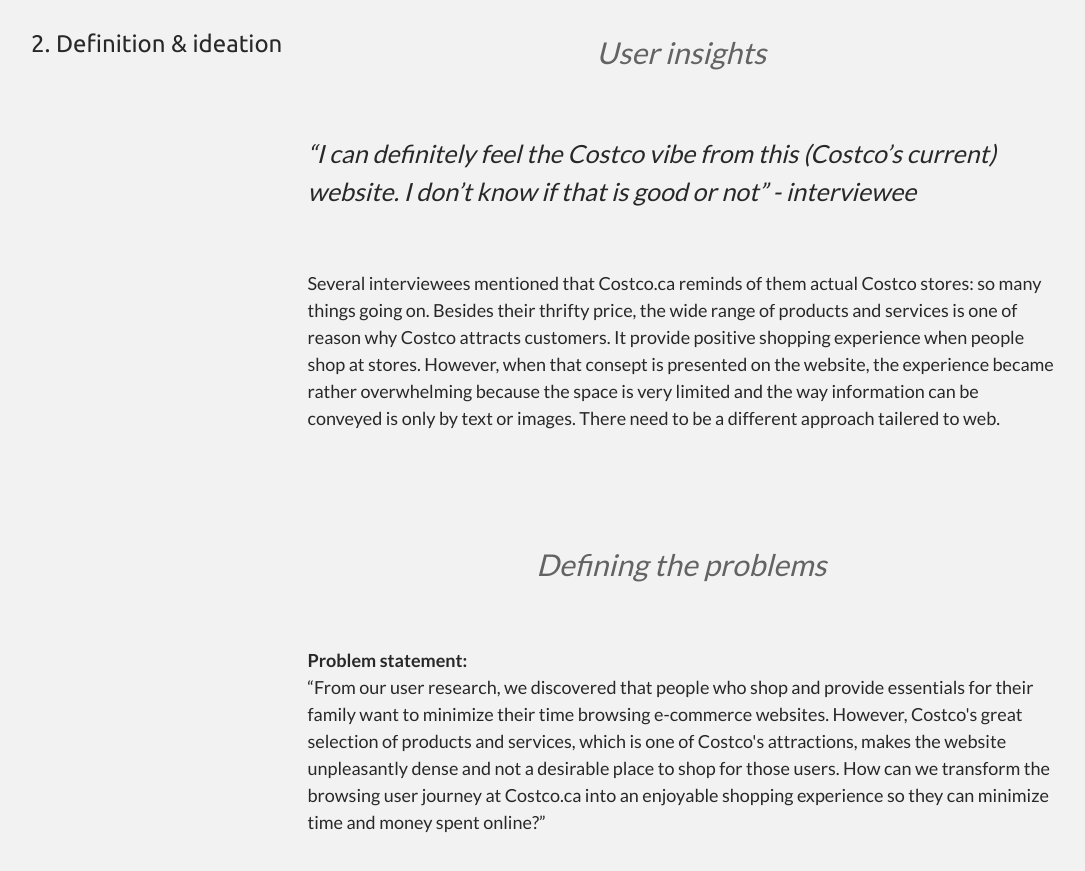
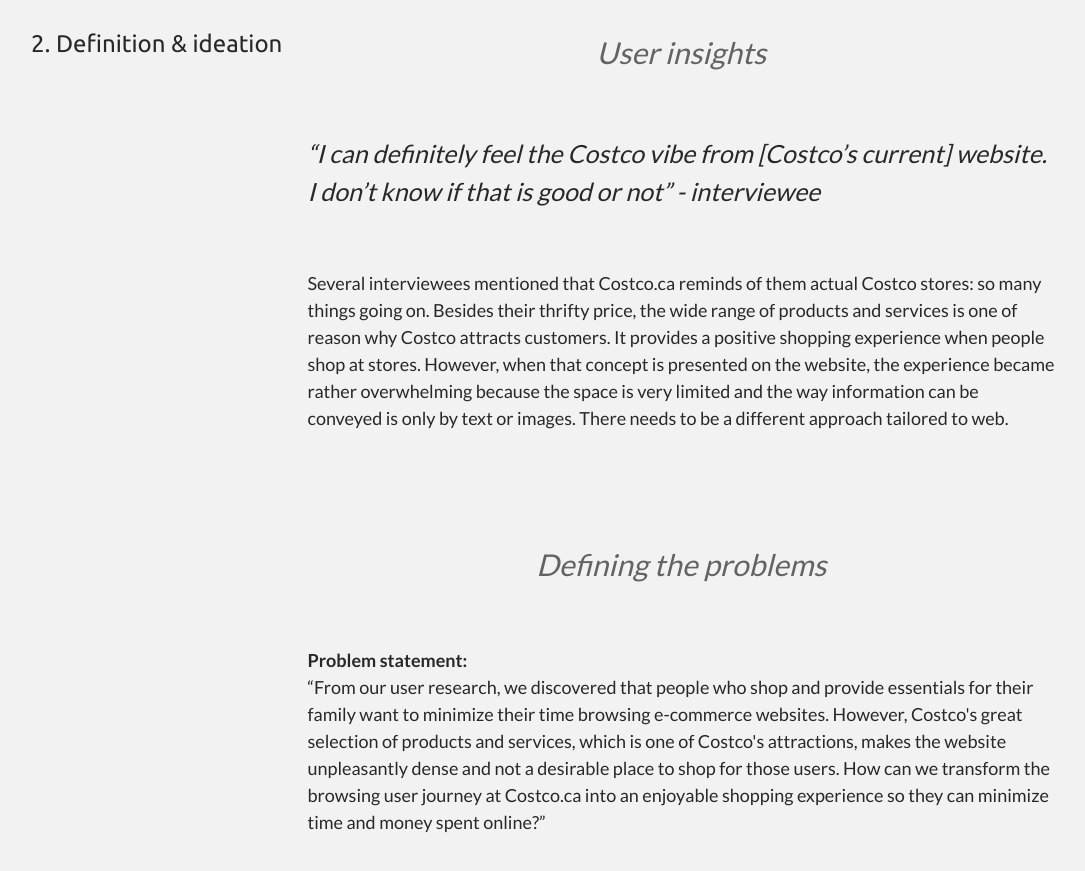
Before and after one commit to EmuSauve/emusauve.github.io, a plain HTML site: page costco.html in a window 1280 px wide. Shown: the part 5500-6371 px from the top of the page, without its empty margins (97-1182 px from the left). Drawn offline with nearby package versions, Linux system fonts and the light colour scheme.

```diff
--- a/costco.html
+++ b/costco.html
@@ -356,7 +356,7 @@
 
                 <div class="marginBottomBig bigQuotes">
                     <p>
-                        “I can definitely feel the Costco vibe from this (Costco’s current) website. I don’t know if
+                        “I can definitely feel the Costco vibe from [Costco’s current] website. I don’t know if
                         that is good or not” - interviewee
                     </p>
                 </div>
@@ -365,10 +365,10 @@
                     <p>
                         Several interviewees mentioned that Costco.ca reminds of them actual Costco stores: so many
                         things going on. Besides their thrifty price, the wide range of products and services is one of
-                        reason why Costco attracts customers. It provide positive shopping experience when people shop
-                        at stores. However, when that consept is presented on the website, the experience became rather
+                        reason why Costco attracts customers. It provides a positive shopping experience when people shop
+                        at stores. However, when that concept is presented on the website, the experience became rather
                         overwhelming because the space is very limited and the way information can be conveyed is only
-                        by text or images. There need to be a different approach tailered to web.
+                        by text or images. There needs to be a different approach tailored to web.
                     </p>
                 </div>
 
```
Also changed, not shown: 1 other file.
